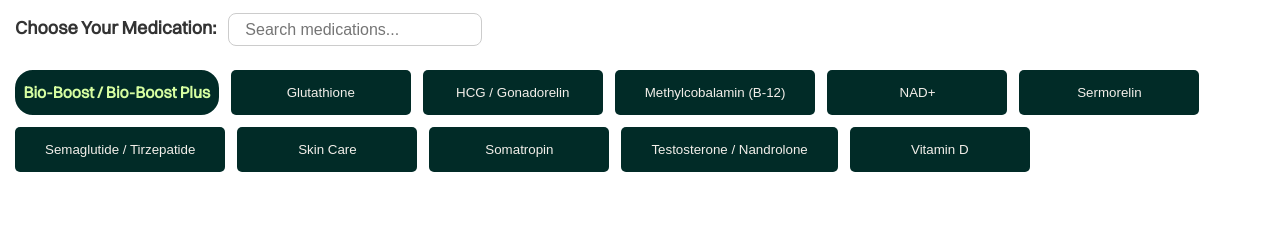
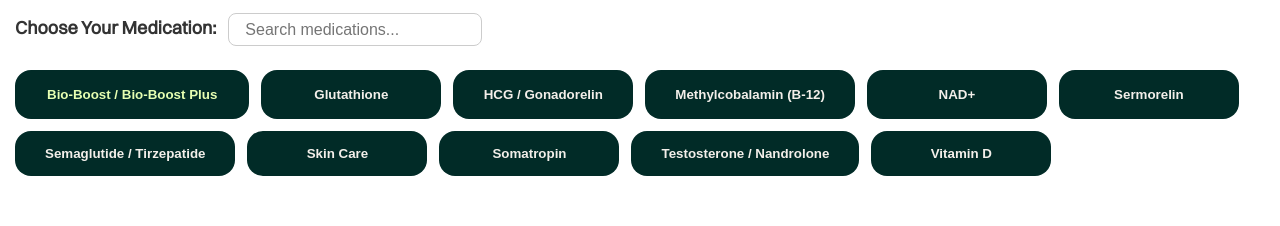
Before and after one commit to aribradshaw/VitaBella, a Next.js app in the folder vitabella/: page /instructions in a window 1280 px wide. Shown: the part 573-799 px from the top of the page. Built offline with nearby package versions, Linux system fonts and the light colour scheme.

Commit message:
Instructions Button Styling

```diff
--- a/vitabella/src/app/instructions/InstructionsClient.tsx
+++ b/vitabella/src/app/instructions/InstructionsClient.tsx
@@ -65,8 +65,15 @@ export default function InstructionsClient() {
         {filtered.map((t, i) => (
           <button
             key={t.name}
-            className={i === selected ? "vitabella-btn-getstarted" : "vitabella-btn-learnmore"}
-            style={{ minWidth: 180, border: i === selected ? "2px solid var(--e-global-color-dark-green)" : undefined }}
+            className="vitabella-btn-learnmore"
+            style={{
+              minWidth: 180,
+              border: i === selected ? "2px solid var(--e-global-color-dark-green)" : undefined,
+              color: i === selected ? "#E6FFB2" : undefined,
+              background: i === selected ? "var(--e-global-color-dark-green)" : undefined,
+              fontWeight: 600,
+              borderRadius: 16
+            }}
             onClick={() => setSelected(i)}
           >
             {t.name}
```
